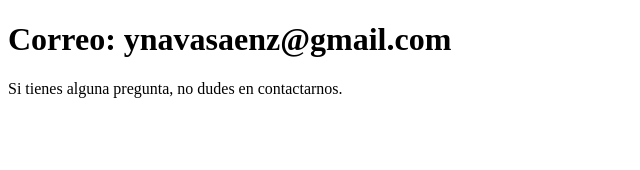
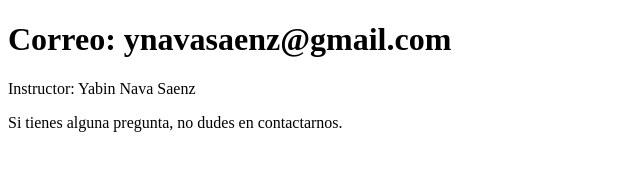
Before and after one commit to binnetw/sistema_de_registro, a plain HTML site: page contacto.html in a window 1280 px wide. Shown: the whole page, without its empty margins (0-640 px from the left). Drawn offline with Linux system fonts and the light colour scheme.

Commit message:
Actualiza el contacto

```diff
--- a/contacto.html
+++ b/contacto.html
@@ -7,6 +7,7 @@
 </head>
 <body>
     <h1>Correo: ynavasaenz@gmail.com</h1>
+        <p>Instructor: Yabin Nava Saenz</p>
     <p>Si tienes alguna pregunta, no dudes en contactarnos.</p>
 </body>
 </html>
```
